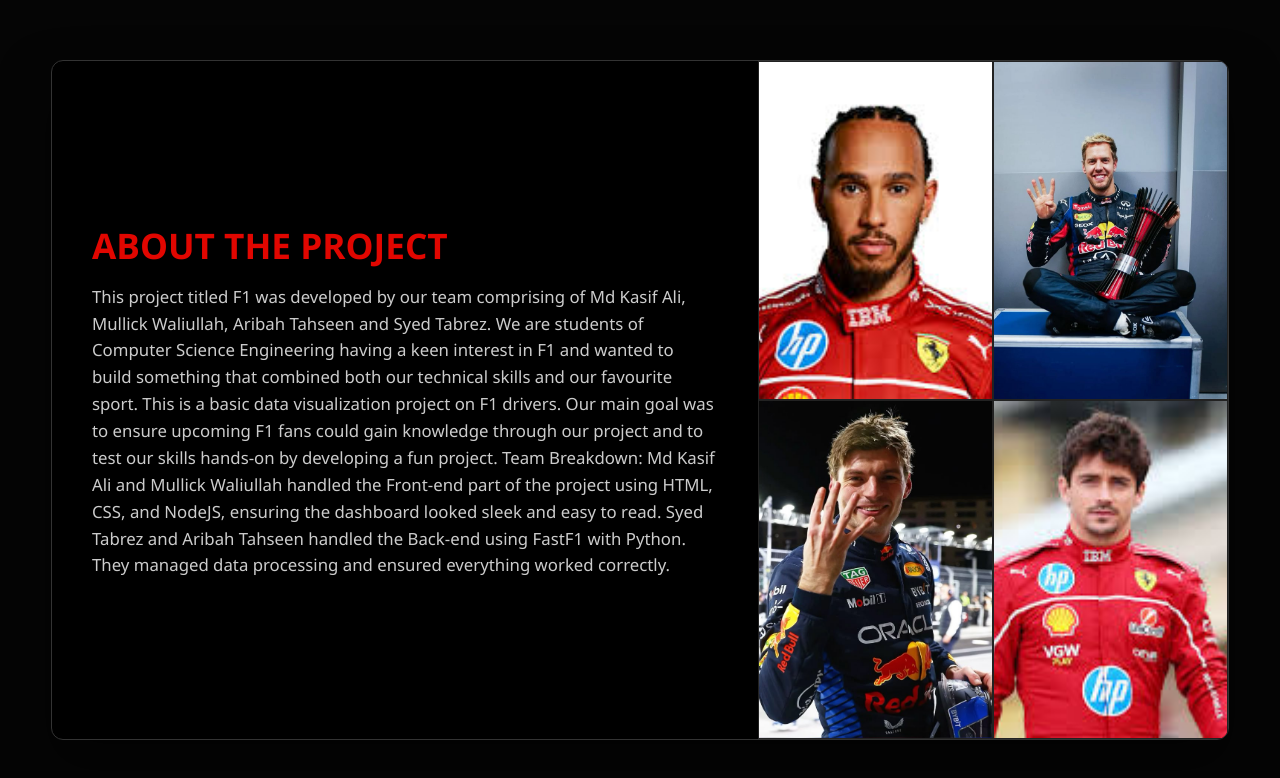
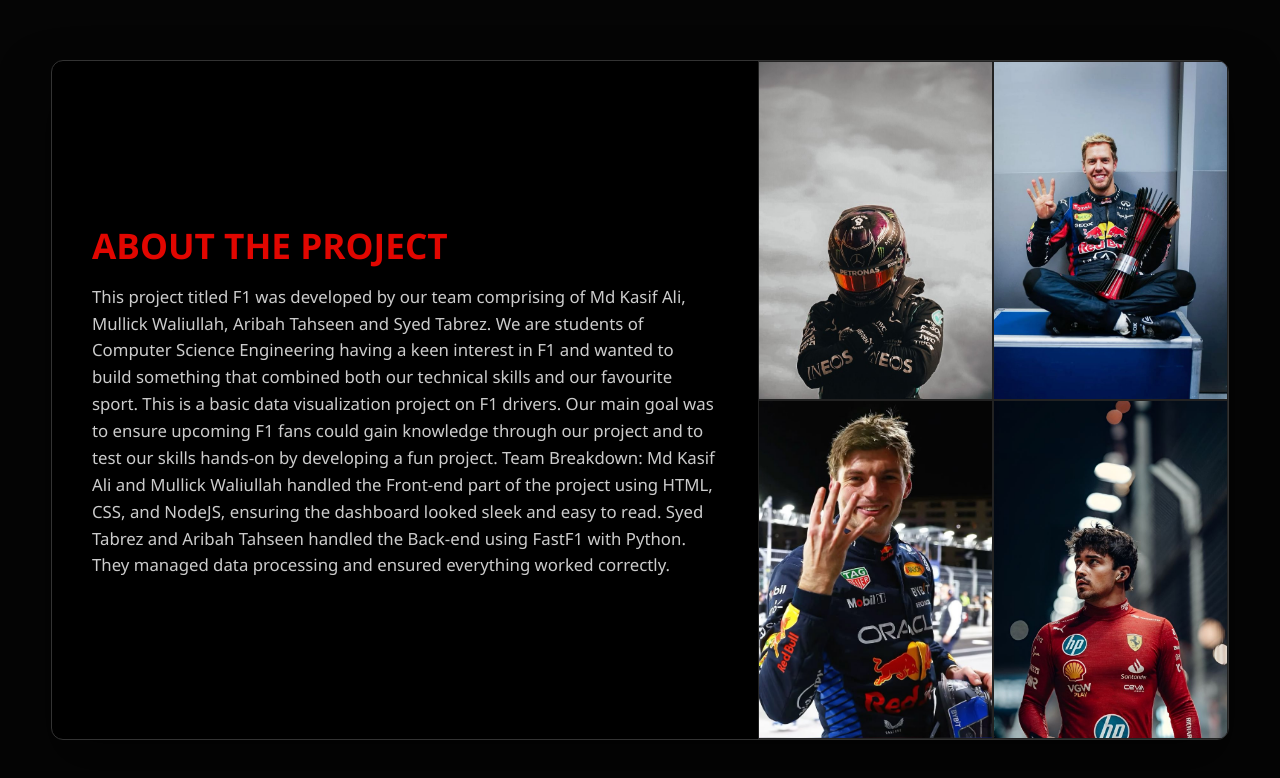
Before and after one commit to tabrezleo77/f1--website, a plain HTML site: page about.html in a window 1280 px wide. Drawn offline with Linux system fonts and the light colour scheme.

Commit message:
Update about.html

```diff
--- a/about.html
+++ b/about.html
@@ -26,10 +26,10 @@
 
 
     <div class="right-grid">
-      <div class="img-box"><img src="lewis.jpg" alt=""></div>
+      <div class="img-box"><img src="lewis1.jpg" alt=""></div>
       <div class="img-box"><img src="vettel.jpg" alt=""></div>
       <div class="img-box"><img src="verstappen.jpg" alt=""></div>
-      <div class="img-box"><img src="charles.jpg" alt=""></div>
+      <div class="img-box"><img src="charles1.jpg" alt=""></div>
     </div>
 
   </div>
```
